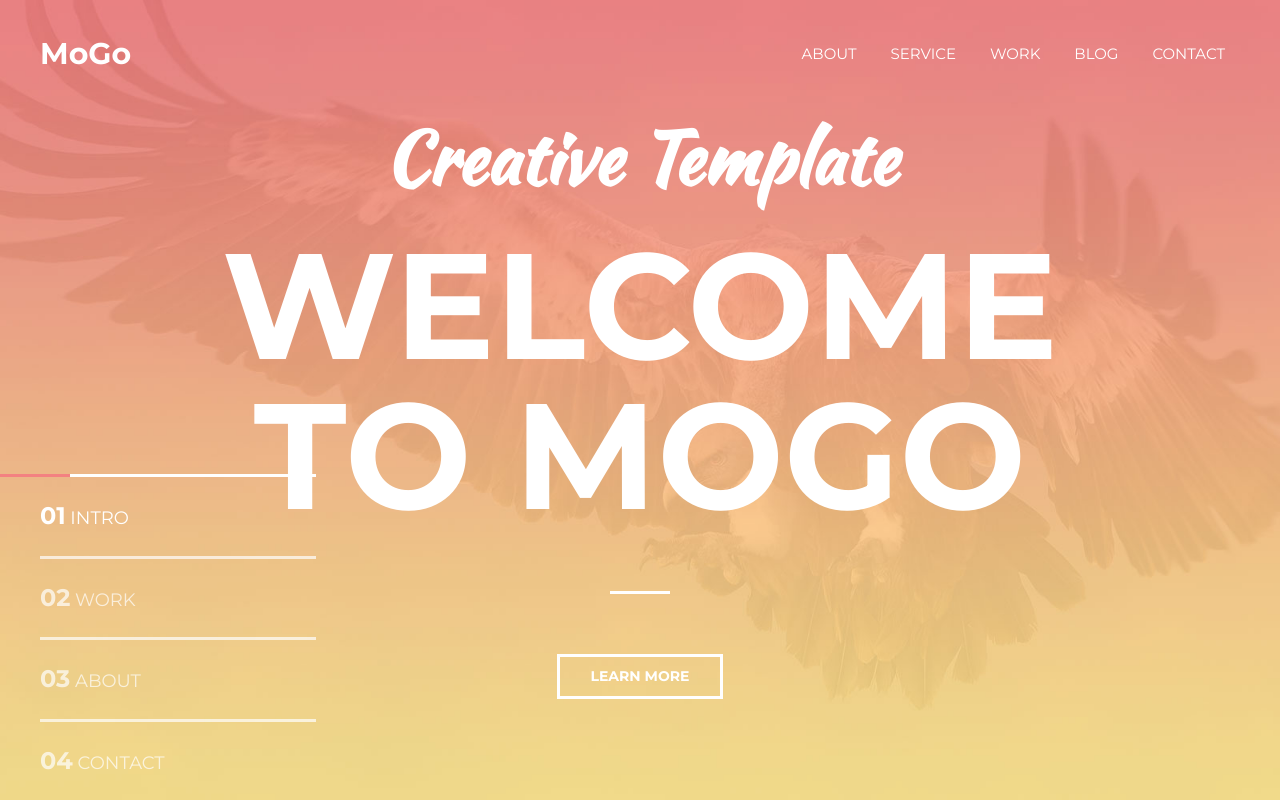
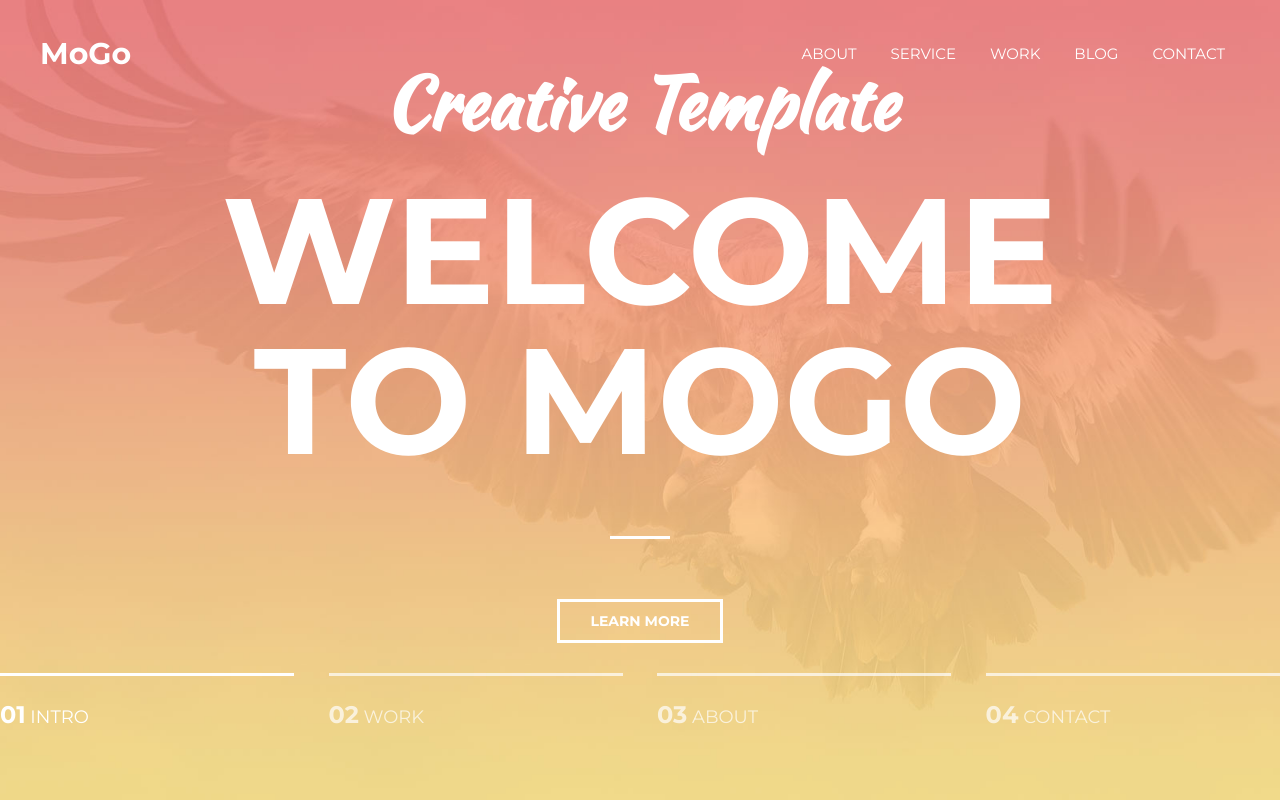
Before and after one commit to NikolaYbatusov/MoGo, a plain HTML site: page index.html in a window 1280 px wide. Drawn offline with Linux system fonts and the light colour scheme; files whose address does not match are found by name.

Commit message:
Add files via upload

```diff
--- a/assets/css/style.css
+++ b/assets/css/style.css
@@ -56,6 +56,7 @@ h6 {
     font-family: "Kaushan Script", cursive;
     text-align: center;
     margin-bottom: 15px;
+    justify-content: center;
 }
 
 .intro__title {
@@ -147,14 +148,14 @@ h6 {
 
 /* button */
 .btn {
-    padding: 8px 30px;
     display: inline-block;
     vertical-align: top;
+    padding: 8px 30px;
     border: 3px solid #fff;
     color: #fff;
-    text-transform: uppercase;
     font-size: 14px;
     font-weight: 700;
+    text-transform: uppercase;
     text-decoration: none;
     transition: background 0.1s linear, color 0.1s linear;
 }
@@ -167,21 +168,11 @@ h6 {
 /* slider */
 
 .slider {
-    width: 100%;
-    position: absolute;
-    bottom: 0;
-    left: 0;
-    z-index: 1;
-
+    display: flex;
+    justify-content: space-between;
+    margin-top: 30px;
 
 }
-
-.slider__inner {
-    display: flex;
-    justify-content: space-between;
-
-}
-
 .slider__item {
     width: 23%;
     padding: 20px 0;
@@ -196,19 +187,18 @@ h6 {
     opacity: 1;
 }
 
-.slider__item.active:before {
+
+.slider__item.active::before{
     content: "";
     display: block;
     width: 70px;
     height: 3px;
+    background-color: #f38181;
     position: absolute;
-    top: 0;
+    top: -3px;
     left: 0;
     z-index: 1;
-    background-color: #f38181;
-
 }
-
 
 .slider__num {
     font-size: 24px;
--- a/index.html
+++ b/index.html
@@ -27,6 +27,8 @@
 
         </div>
     </header>
+
+
     <div class="intro">
         <div class="container">
             <div class="slider__inner">
@@ -36,14 +38,14 @@
                     <a class="btn" href="#">Learn More</a>
                 </div>
             </div>
-            <div class="slider">
-                <div class="container">
-                    <div class="slider__item active"><span class="slider__num">01</span> Intro</div>
-                    <div class="slider__item"><span class="slider__num">02</span> Work</div>
-                    <div class="slider__item"><span class="slider__num">03</span> About</div>
-                    <div class="slider__item"><span class="slider__num">04</span> Contact</div>
-                </div>
-            </div>
+        </div>
+        <div class="slider">
+            <!-- <div class="container"> -->
+                <div class="slider__item active"><span class="slider__num">01</span> Intro</div>
+                <div class="slider__item"><span class="slider__num">02</span> Work</div>
+                <div class="slider__item"><span class="slider__num">03</span> About</div>
+                <div class="slider__item"><span class="slider__num">04</span> Contact</div>
+            <!-- </div> -->
         </div>
     </div>
 </body>
```
